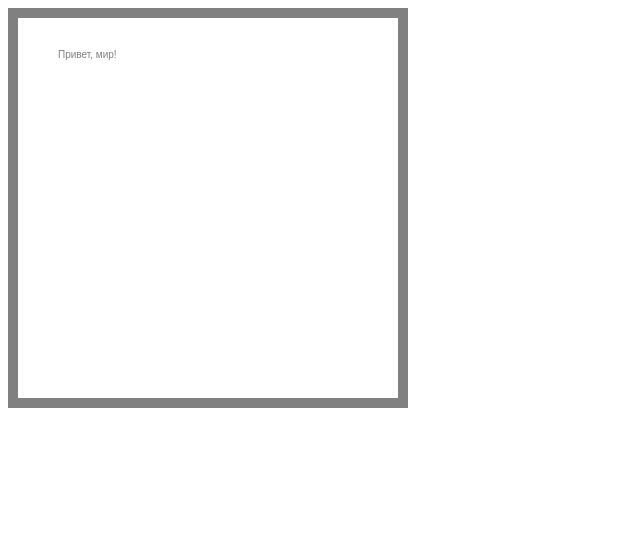
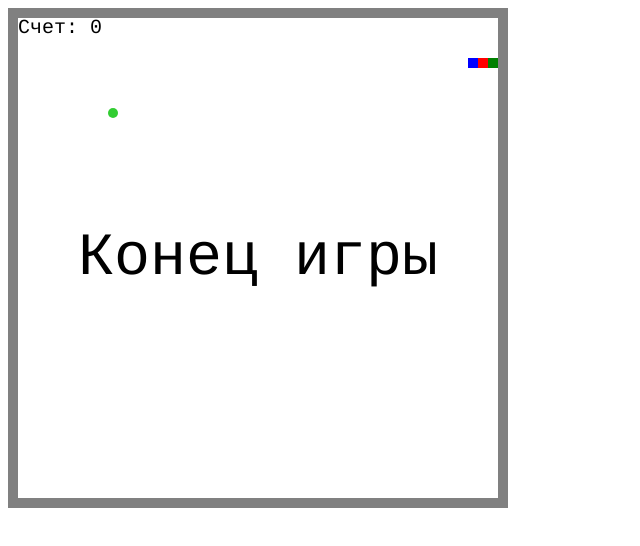
Before and after one commit to shaikhov-i/snake, a plain HTML site: page index.html in a window 1280 px wide. Shown: the whole page, without its empty margins (0-640 px from the left). Drawn offline with nearby package versions, Linux system fonts and the light colour scheme.

Commit message:
Почти закончил

```diff
--- a/index.html
+++ b/index.html
@@ -6,7 +6,7 @@
     <title>Canvas</title>
 </head>
 <body>
-    <canvas id="canvas" width="400" height="400"></canvas>
+    <canvas id="canvas" width="500" height="500"></canvas>
 
     <script src="https://code.jquery.com/jquery-3.5.1.min.js"
     integrity="sha256-9/aliU8dGd2tb6OSsuzixeV4y/faTqgFtohetphbbj0="
--- a/main.js
+++ b/main.js
@@ -1,19 +1,216 @@
+// Настройка холста
 var canvas = document.getElementById("canvas");
 var ctx = canvas.getContext("2d");
+
+// Получаем ширину и высоту элемента canvas
 var width = canvas.width;
 var height = canvas.height;
+
+// Вычисляем ширину и высоту в ячейках
 var blockSize = 10;
 var widthInBlocks = width / blockSize;
 var heightInBlocks = height / blockSize;
+
+// Устанавливаем счет 0
 var score = 0;
 
+// Рисуем рамку
 var drawBorder = function() {
   ctx.fillStyle = "Gray";
   ctx.fillRect(0, 0, width, blockSize);
   ctx.fillRect(0, height - blockSize, width, blockSize);
   ctx.fillRect(0, 0, blockSize, height);
   ctx.fillRect(width - blockSize, 0, blockSize, height);
-  ctx.fillText("Привет, мир!", 50, 50);
+};
+
+// Выводим счет игры в левом верхнем углу
+var drawScore = function() {
+  ctx.font = "20px Courier";
+  ctx.fillStyle = "Black";
+  ctx.textAlign = "left";
+  ctx.textBaseline = "top";
+  ctx.fillText("Счет: " + score, blockSize, blockSize);
+};
+
+// Отменяем действие setInterval и печатаем сообщение "Конец"
+var gameOver = function() {
+  // clearInterval(intervalId);
+  ctx.font = "60px Courier";
+  ctx.fillStyle = "Black";
+  ctx.textAlign = "center";
+  ctx.textBaseline = "middle";
+  ctx.fillText("Конец игры", width/2, height/2);
+};
+
+var circle = function(x, y, radius, fillCircle) {
+  ctx.beginPath();
+  ctx.arc(x, y, radius, 0, Math.PI*2, fillCircle);
+  if(fillCircle) {
+    ctx.fill();
+  }else {
+    ctx.stroke();
+  }
+};
+
+var Block = function(col, row) {
+  this.col = col;
+  this.row = row;
+};
+
+Block.prototype.drawSquare = function(color) {
+  var x = this.col * blockSize;
+  var y = this.row * blockSize;
+  ctx.fillStyle = color;
+  ctx.fillRect(x, y, blockSize, blockSize);
+};
+
+Block.prototype.drawCircle = function(color) {
+  var centerX = this.col * blockSize + blockSize/2;
+  var centerY = this.row * blockSize + blockSize/2;
+  ctx.fillStyle = color;
+  circle(centerX, centerY, blockSize/2, true);
+};
+
+Block.prototype.equal = function(otherBlock) {
+  return this.col === otherBlock.col && this.row === otherBlock.row;
+};
+
+var Snake = function() {
+  this.segments = [
+    new Block(7, 5),
+    new Block(6, 5),
+    new Block(5, 5)
+  ];
+
+  this.direction = "right";
+  this.nextDirection = "right";
+};
+Snake.prototype.draw = function() {
+  for (let i = 0; i < this.segments.length; i++) {
+    var colors = ["Green", "Blue", "Red"];
+    if(i === 0) {
+      this.segments[i].drawSquare(colors[0]);
+    }
+    if(i%2 === 0 && i > 0) {
+      this.segments[i].drawSquare(colors[1]);
+    }
+    if(i%2 !== 0 && i > 0) {
+      this.segments[i].drawSquare(colors[2]);
+    }
+  }
+};
+Snake.prototype.move = function() {
+  var head = this.segments[0];
+  var newHead;
+
+  this.direction = this.nextDirection;
+
+  if(this.direction === "right") {
+    newHead = new Block(head.col + 1, head.row);
+  } else if(this.direction === "down") {
+    newHead = new Block(head.col, head.row + 1);
+  } else if(this.direction === "left") {
+    newHead = new Block(head.col - 1, head.row);
+  } else if(this.direction === "up") {
+    newHead = new Block(head.col, head.row - 1);
+  }
+
+  if(this.checkCollision(newHead)) {
+    gameOver();
+    return;
+  }
+
+  this.segments.unshift(newHead);
+
+  if(newHead.equal(apple.position)) {
+    score++;
+    if(animationTime > 0) {
+      animationTime--;
+    }
+    apple.move();
+  } else {
+    this.segments.pop();
+  }
+};
+
+Snake.prototype.checkCollision = function(head) {
+  var leftCollision = (head.col === 0);
+  var topCollision = (head.row === 0);
+  var rightCollision = (head.col === widthInBlocks - 1);
+  var bottomCollision = (head.row === heightInBlocks - 1);
+
+  var wallCollision = leftCollision || topCollision || rightCollision|| bottomCollision;
+
+  var selfCollision = false;
+  for (let i = 0; i < this.segments.length; i++) {
+    if(head.equal(this.segments[i])){
+      selfCollision = true;
+    }
+  }
+  return wallCollision || selfCollision;
+};
+
+var directions = {
+  37: "left",
+  38: "up",
+  39: "right",
+  40: "down"
+};
+
+$("body").keydown(function(event){
+  var newDirection = directions[event.keyCode];
+  if(newDirection !== undefined) {
+    snake.setDirection(newDirection);
+  }
+});
+
+Snake.prototype.setDirection = function(newDirection) {
+  if(this.direction === "up" && newDirection === "down") {
+    return;
+  } else if(this.direction === "right" && newDirection === "left") {
+    return;
+  } else if(this.direction === "down" && newDirection === "up") {
+    return;
+  } else if(this.direction === "left" && newDirection === "right") {
+    return;
+  }
+  this.nextDirection = newDirection;
+};
+
+var Apple = function() {
+  this.position = new Block(10, 10);
+};
+
+Apple.prototype.draw = function() {
+  this.position.drawCircle("LimeGreen");
+};
+
+Apple.prototype.move = function() {
+  var randomCol = Math.floor(Math.random() * (widthInBlocks - 2)) + 1;
+  var randomRow = Math.floor(Math.random() * (heightInBlocks - 2)) + 1;
+  this.position = new Block(randomCol, randomRow);
 }
+var apple = new Apple()
+var snake = new Snake();
 
-drawBorder();
+
+var animationTime = 100;
+var gameLoop = function() {
+  ctx.clearRect(0, 0, width, height);
+  drawScore();
+  snake.move();
+  snake.draw();
+  apple.draw();
+  drawBorder();
+  setTimeout(gameLoop, animationTime);
+};
+
+gameLoop();
+// var intervalId = setInterval(function() {
+//   ctx.clearRect(0, 0, width, height);
+//   drawScore();
+//   snake.move();
+//   snake.draw();
+//   apple.draw();
+//   drawBorder();
+// }, 100);
```
